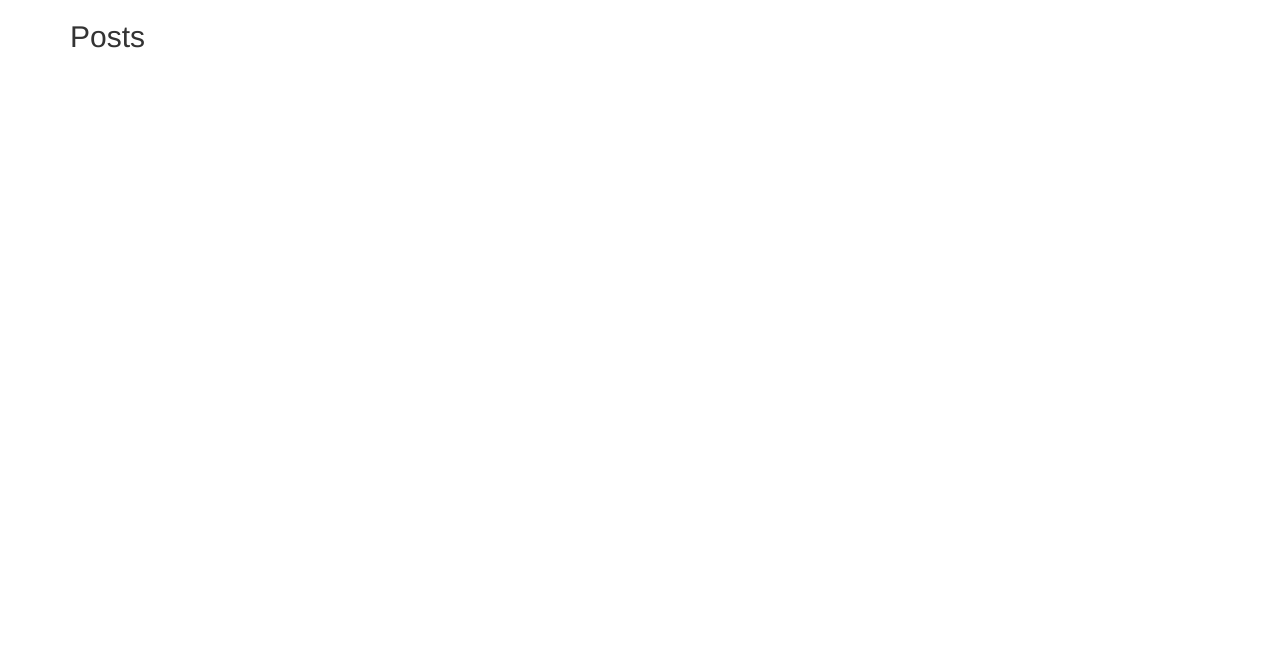
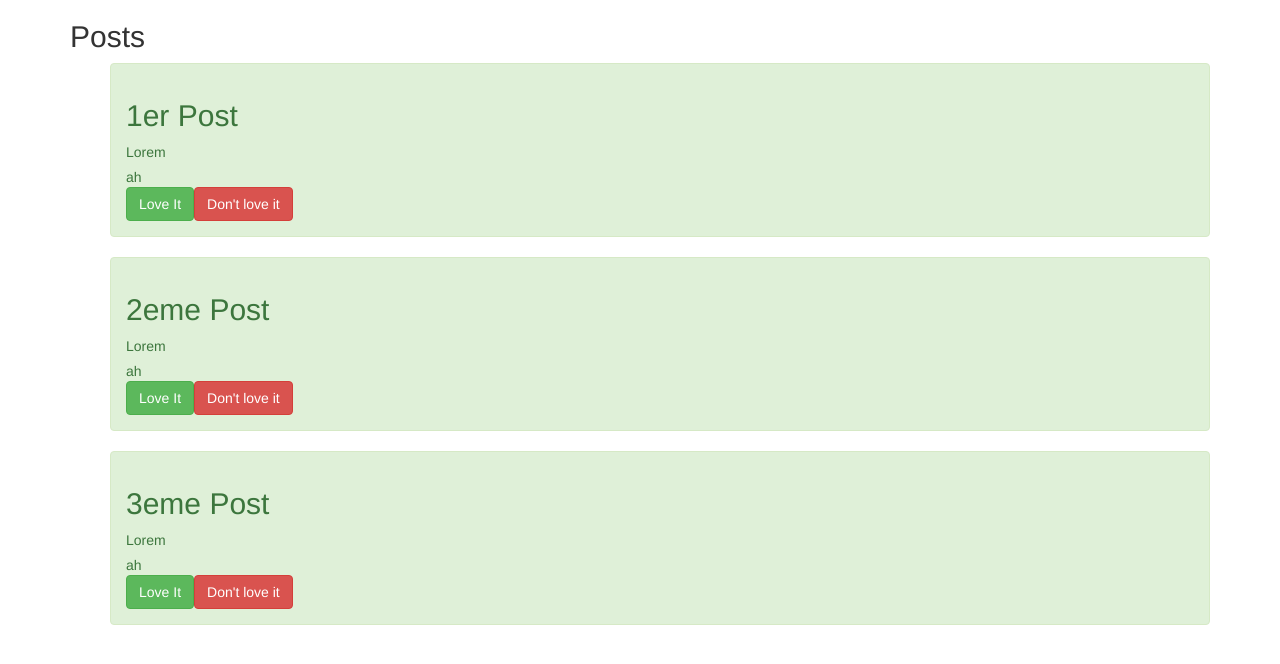
Before and after one commit to Celine30/projectAngular, an Angular app in the folder mon-projet-angular/: page / in a window 1280 px wide. Shown: the top 664 px of the page. Built offline with nearby package versions, Linux system fonts and the light colour scheme.

Commit message:
Project Blog

```diff
--- a/mon-projet-angular/src/app/app.component.html
+++ b/mon-projet-angular/src/app/app.component.html
@@ -2,6 +2,11 @@
   <div class="row">
     <div class="col-xs-12">
       <h2>Posts</h2>
+      <ul>
+      <app-article  *ngFor="let post of posts"
+      [postTitle]="post.title"
+      [postContent]="post.content"></app-article>
+      </ul>
     </div>
   </div>
 </div>
--- a/mon-projet-angular/src/app/app.component.ts
+++ b/mon-projet-angular/src/app/app.component.ts
@@ -7,47 +7,25 @@ import { Component } from '@angular/core';
 })
 
 export class AppComponent {
-  isAuth = false;
 
-  lastUpdate = new Promise((resolve, reject) => {
-    const date = new Date();
-    setTimeout(
-      () => {
-        resolve(date);
-      }, 2000
-    );
-  });
-
-
-  appareils = [
+  posts = [
     {
-      name: 'Machine à laver',
-      status: 'éteint'
+      title: '1er Post',
+      content: 'Lorem'
     },
     {
-      name: 'sèche linge',
-      status: 'allumé'
+      title: '2eme Post',
+      content: 'Lorem'
     },
     {
-      name: 'Ordinateur',
-      status: 'éteint'
+
+      title: '3eme Post',
+      content: 'Lorem'
     }
   ];
 
 
   constructor() {
 
-    setTimeout(
-      () => {
-        this.isAuth = true;
-      }, 4000
-    );
-  }
-
-  onAllumer() {
-    console.log('On allume tout !');
-
-
-
   }
 }
--- a/mon-projet-angular/src/app/article/article.component.html
+++ b/mon-projet-angular/src/app/article/article.component.html
@@ -1 +1,7 @@
-<p>article works!</p>
+<div class="alert alert-success" role="alert">
+<h2>{{ postTitle }}</h2>
+<p>{{ postContent }}</p>
+<p>ah</p>
+<button class="btn btn-success">Love It</button>
+<button class="btn btn-danger">Don't love it</button>
+</div>
--- a/mon-projet-angular/src/app/article/article.component.ts
+++ b/mon-projet-angular/src/app/article/article.component.ts
@@ -1,4 +1,5 @@
-import { Component, OnInit } from '@angular/core';
+import { Input, Component, OnInit } from '@angular/core';
+import { getLocaleDayNames } from '@angular/common';
 
 @Component({
   selector: 'app-article',
@@ -7,6 +8,9 @@ import { Component, OnInit } from '@angular/core';
 })
 export class ArticleComponent implements OnInit {
 
+  @Input() postTitle: string;
+  @Input() postContent: string;
+
   constructor() { }
 
   ngOnInit(): void {
```
